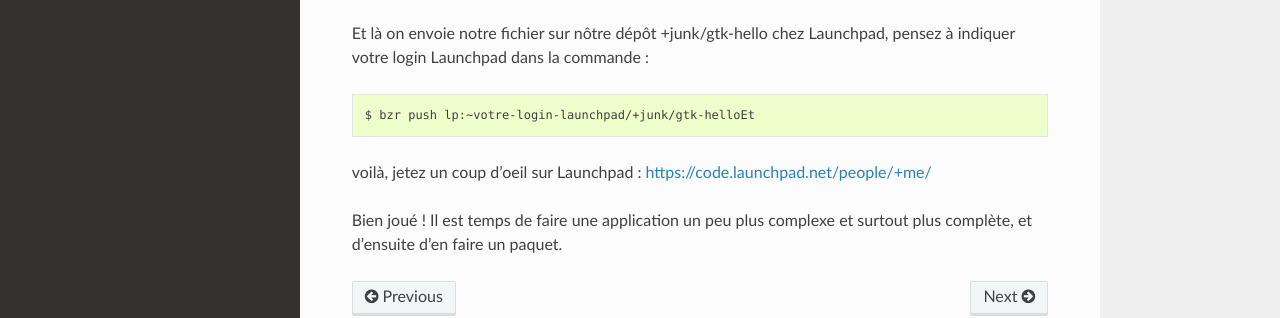
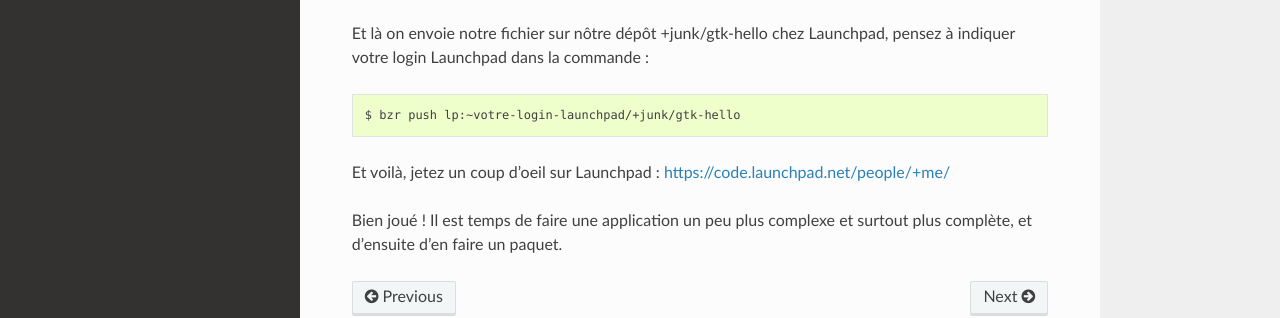
Before and after one commit to elementary-fr/elementaryos-fr-doc, a Sphinx documentation site: the page built from source/premiere-application.rst, in a window 1280 px wide and 900 px high, scrolled down 2711 px. Shown: the part 455-773 px from the top of the window. Built offline with Sphinx 7.4.7 and the Read the Docs theme 2.0.0, drawn with Linux system fonts in a browser that asks for light colours.

Commit message:
Update premiere-application.rst
Erreur ligne 176 et 178: début de phrase la commande

```diff
--- a/source/premiere-application.rst
+++ b/source/premiere-application.rst
@@ -173,9 +173,9 @@ votre login Launchpad dans la commande :
 
 .. code-block:: bash
 
-    $ bzr push lp:~votre-login-launchpad/+junk/gtk-helloEt
+    $ bzr push lp:~votre-login-launchpad/+junk/gtk-hello
 
-voilà, jetez un coup d'oeil sur Launchpad :
+Et voilà, jetez un coup d'oeil sur Launchpad :
 https://code.launchpad.net/people/+me/
 
 Bien joué !
```
